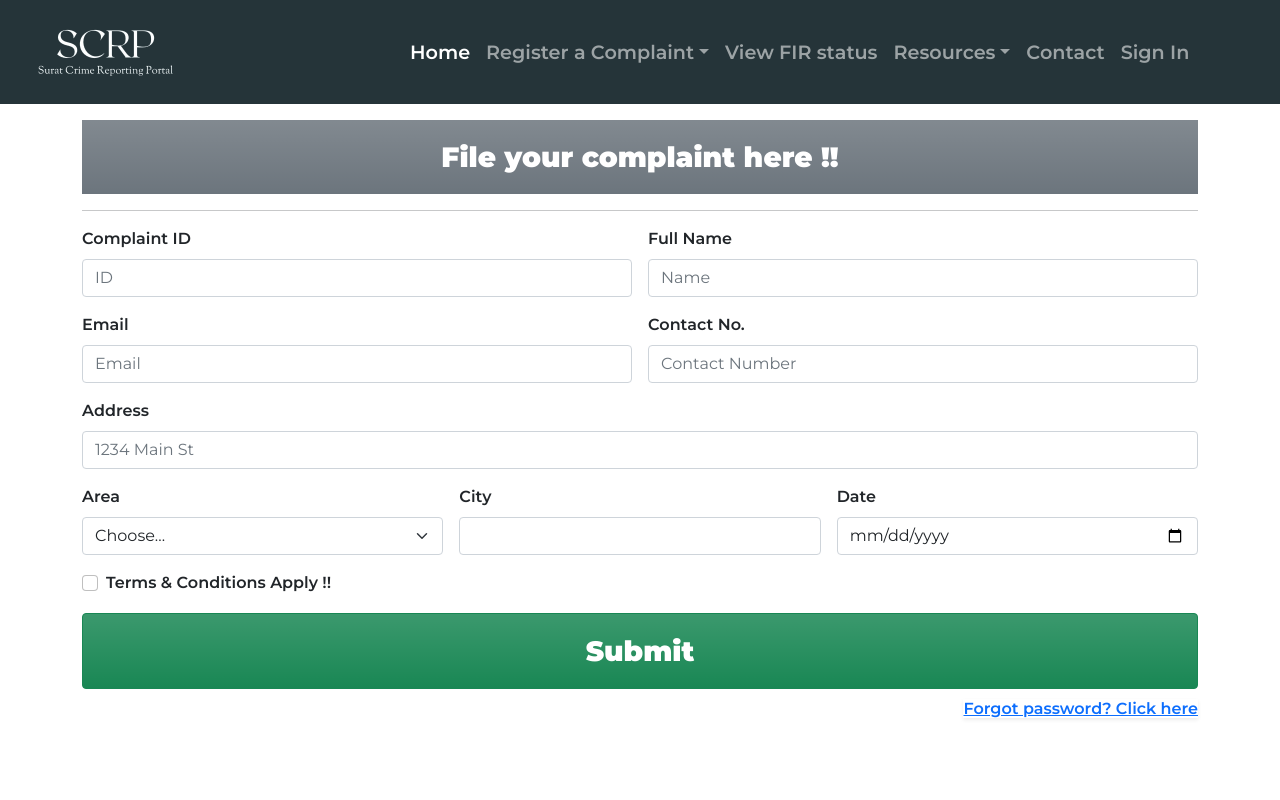
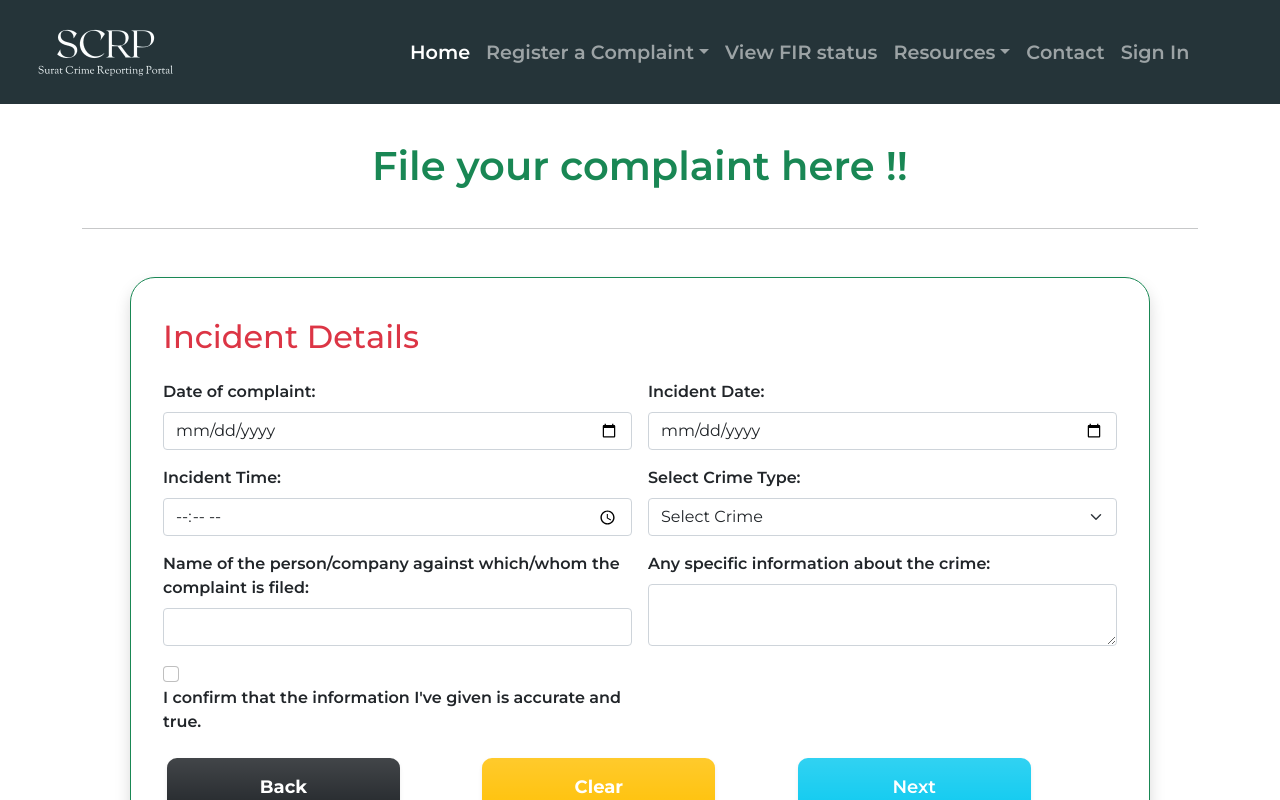
Before and after one commit to pjari14/CrimeShield, a React (Create React App) app: page /complaint in a window 1280 px wide. Shown: the top 800 px of the page. Built offline with nearby package versions, Linux system fonts and the light colour scheme.

Commit message:
commit done

```diff
--- a/src/App.css
+++ b/src/App.css
@@ -38,3 +38,45 @@
      text-align: justify;
      padding: 20px;
  }
+.button,.btn{
+    border-radius: 4px;
+       font-size: large;
+        border: none;
+        border-radius: 10px;
+        color: #FFFFFF;
+        text-align: center;
+        transition: all 0.5s;
+        cursor: pointer;
+        }
+                .button span {
+                    cursor: pointer;
+                    display: inline-block;
+                    position: relative;
+                    transition: 0.5s;
+                }
+                .button span:after {
+  content: '\00bb';
+  position: absolute;
+  opacity: 0;
+  top: 0;
+  right: -20px;
+  transition: 0.5s;
+}
+
+.button:hover span {
+  padding-right: 25px;
+}
+
+.button:hover span:after {
+  opacity: 1;
+  right: 0;
+}
+.border{
+    border-radius:25px;
+}
+.card{
+    border-radius:15px;
+}
+.btn-sm{
+    width:80%;
+}
--- a/src/App.js
+++ b/src/App.js
@@ -2,12 +2,14 @@ import "./App.css";
 import { Routes, Route } from "react-router-dom";
 import Navbar from "./Components/Navbar";
 import Footer from "./Components/Footer";
-
+import Contactus from "./Pages/Contactus";
 import Home from "./Pages/Home";
 import Login from "./Pages/Login";
 import Signup from "./Pages/Signup";
+import PersonalData from "./Pages/personaldata";
+import Incident from "./Pages/Incident";
+import CheckStatus from "./Pages/checkstatus";
 import Complaint from "./Pages/complaint";
-import Incident from "./Pages/Incident";
 
 function App() {
   return (
@@ -17,12 +19,12 @@ function App() {
         <Route path="/" element={<Home />}></Route>
         <Route path="/login" element={<Login />}></Route>
         <Route path="/signup" element={<Signup />}></Route>
-
-        <Route path="/Complaint" element={<Complaint />}></Route>
+        <Route path="/CheckStatus" element={<CheckStatus />}></Route>
+        <Route path="/PersonalData" element={<PersonalData />}></Route>
         <Route path="/Incident" element={<Incident />}></Route>
-
+        <Route path="/contactus" element={<Contactus />}></Route>
         <Route path="/complaint" element={<Complaint />}></Route>
-</Routes>
+      </Routes>
       <Footer />
     </div>
   );
--- /dev/null
+++ b/src/Pages/Contactus.js
@@ -0,0 +1,10 @@
+import React from "react";
+import { Link } from "react-router-dom";
+const contactus = () => {
+  return (
+    <>
+      <h2>Contact us</h2>
+    </>
+  );
+};
+export default contactus;
--- /dev/null
+++ b/src/Pages/checkstatus.js
@@ -0,0 +1,61 @@
+import React from "react";
+import { Link } from "react-router-dom";
+const CheckStatus = () => {
+  return (
+    <>
+      <div class="container mt-2 pt-2">
+        <div class="col-sm-12 py-2 px-5">
+          <div class=" p-3 text-center mb-2 fs-1">
+            <h2 class="text-danger">Track your complaint status</h2> <hr />
+          </div>
+
+          <form class="row g-3 shadow border border-info py-5 px-4 mx-1 my-4 ">
+            <div class="row py-4 px-3">
+              <div class="col-sm-4">
+                <label for="inputName" class="form-label mx-3">
+                  Complaint ID*
+                </label>
+              </div>
+              <div class="col-sm-4">
+                <input
+                  type="text"
+                  class="form-control"
+                  id="inputName"
+                  placeholder="Enter complaint no. here"
+                  required
+                />
+              </div>
+              <div class="col-sm-4">
+                <Link to="" class="btn btn-sm btn-warning  py-2 px-3 mx-2">
+                  Search
+                </Link>
+              </div>
+            </div>
+            <div class="row py-3 ">
+              <div class="col-sm-4"></div>
+              <div class="col-sm-4">
+                <input
+                  type="text"
+                  class="form-control"
+                  id="inputName"
+                  placeholder="Enter OTP here"
+                  required
+                />
+              </div>
+              <div class="col-sm-4">
+                <button
+                  to=""
+                  type="submit"
+                  class="btn btn-sm btn-success py-2 px-3 mx-2"
+                >
+                  Submit
+                </button>
+              </div>
+            </div>
+          </form>
+        </div>
+      </div>
+    </>
+  );
+};
+export default CheckStatus;
--- a/src/Pages/complaint.js
+++ b/src/Pages/complaint.js
@@ -1,122 +1,135 @@
 import React from "react";
+import { Link } from "react-router-dom";
 const Complaint = () => {
   return (
     <>
       <div class="container mt-2 pt-2">
-
-        <div class="col-12">
-          <div class="bg-secondary opacity-75 bg-gradient p-3 text-center mb-2 text-white fw-bolder fs-3">
+        <div class="col-sm-12">
+          <div class=" p-3 text-center mb-2 text-success fs-1">
             File your complaint here !!
           </div>
           <hr />
         </div>
-        <form class="row g-3">
+
+        <form class="row g-3 border border-success shadow py-4 px-4 mx-5 my-5 ">
+          <div class="col-sm-12">
+            <h2 class="text text-danger fw-3">Incident Details</h2>
+          </div>
+
           <div class="col-md-6">
-            <label for="inputName" class="form-label">
-              Complaint ID
-            </label>
+            <label class="form-label">Date of complaint:</label>
+
+            <input class="form-control" type="date" name="doc" id="cdate" />
+          </div>
+
+          <div class="col-md-6">
+            <label class="form-label">Incident Date:</label>
+
             <input
-              type="text"
               class="form-control"
-              id="inputName"
-              placeholder="ID"
+              type="date"
+              name="incidentDate"
+              id="idate"
             />
           </div>
 
           <div class="col-md-6">
-            <label for="inputName" class="form-label">
-              Full Name
-            </label>
+            <label class="form-label">Incident Time:</label>
+
             <input
-              type="text"
               class="form-control"
-              id="inputName"
-              placeholder="Name"
+              type="Time"
+              name="incidentTime"
+              id="selecttime"
             />
           </div>
 
           <div class="col-md-6">
-            <label for="inputEmail4" class="form-label">
-              Email
-            </label>
-            <input
-              type="email"
-              class="form-control"
-              id="inputEmail4"
-              placeholder="Email"
-            />
-          </div>
-          <div class="col-md-6">
-            <label for="inputPassword4" class="form-label">
-              Contact No.
-            </label>
-            <input
-              type="password"
-              class="form-control"
-              id="inputPassword4"
-              placeholder="Contact Number"
-            />
-          </div>
-          <div class="col-12">
-            <label for="inputAddress" class="form-label">
-              Address
-            </label>
-            <input
-              type="text"
-              class="form-control"
-              id="inputAddress"
-              placeholder="1234 Main St"
-            />
-          </div>
-          <div class="col-md-4">
-            <label for="inputState" class="form-label">
-              Area
-            </label>
-            <select id="inputState" class="form-select">
-              <option selected>Choose...</option>
-              <option>...</option>
-              <option>Varacha</option>
-              <option>Katargam</option>
-              <option>Rander</option>
-              <option>Vesu</option>
-              <option>God dod road</option>
-              <option>City light</option>
-              <option>Althan</option>
-              <option>Begampura</option>
+            <label class="form-label">Select Crime Type:</label>
+
+            <select class="form-select" id="ctype" name="crimeType">
+              <option value="select crime" default>
+                Select Crime
+              </option>
+              <option value="Robbery" name="crimeType">
+                Robbery
+              </option>
+              <option value="Financial Fraud" name="crimeType">
+                Financial Fraud
+              </option>
+              <option value="Kidnapping" name="crimeType">
+                Kidnapping
+              </option>
+              <option value="Assault" name="crimeType">
+                Assault
+              </option>
+              <option value="Other type" name="crimeType">
+                Other type
+              </option>
             </select>
           </div>
-          <div class="col-md-4">
-            <label for="inputCity" class="form-label">
-              City
+
+          <div class="col-md-6">
+            <label class="form-label">
+              Name of the person/company against which/whom the complaint is
+              filed:
             </label>
-            <input type="text" class="form-control" id="inputCity" />
+
+            <input class="form-control" name="suspect" type="text" id="" />
           </div>
 
-          <div class="col-md-4">
-            <label for="inputZip" class="form-label">
-              Date
+          <div class="col-md-6">
+            <label class="form-label">
+              Any specific information about the crime:
             </label>
-            <input type="date" class="form-control" id="inputZip" />
+
+            <textarea
+              class="form-control"
+              name="additionalInfo"
+              id="addinfo"
+            ></textarea>
           </div>
-          <div class="col-12">
-            <div class="form-check">
-              <input class="form-check-input" type="checkbox" id="gridCheck" />
-              <label class="form-check-label" for="gridCheck">
-                Terms & Conditions Apply !!
-              </label>
+
+          <div class="col-6">
+            <input
+              class="form-check-input"
+              type="checkbox"
+              value=""
+              id="check"
+            />
+            <label class="form-check-label" for="flexCheckDefault">
+              I confirm that the information I've given is accurate and true.
+            </label>
+          </div>
+          <div class="row py-4 ">
+            <div class="col-4 ">
+              <Link
+                to="/PersonalData"
+                class="btn btn-sm shadow-sm  btn-dark   bg-gradient  p-3 text-center text-white fw-bold "
+              >
+                Back
+              </Link>
+            </div>
+            <div class="col-4 ">
+              <button
+                type="reset"
+                id="btnclear"
+                to=""
+                class="btn btn-sm shadow-sm  btn-warning   bg-gradient  p-3 text-center text-white fw-bold "
+              >
+                Clear
+              </button>
+            </div>
+            <div class="col-4 ">
+              <Link
+                to="/Complaint"
+                class="btn shadow-sm button btn-sm btn-info shadow-sm bg-gradient p-3 text-center text-white fw-bold "
+              >
+                <span>Next</span>
+              </Link>
             </div>
           </div>
-          <div class="col-12 text-end">
-            <button
-              type="submit"
-              class="btn btn-success w-100 bg-gradient p-3 text-center mb-2 text-white fw-bolder fs-3"
-            >
-              Submit
-            </button>
-            <a href="#" class="text-primary shadow-sm">
-              Forgot password? Click here
-            </a>
-          </div>
+          <div class="col-4 text-end"></div>
         </form>
       </div>
     </>
--- /dev/null
+++ b/src/Pages/personaldata.js
@@ -0,0 +1,130 @@
+import React from "react";
+import { Link } from "react-router-dom";
+const PersonalData = () => {
+  return (
+    <>
+      <div class="container mt-2 pt-2">
+        <div class="col-sm-12">
+          <div class=" p-3 text-center mb-2 text-success fs-1">
+            File your complaint here !!
+          </div>
+          <hr />
+        </div>
+
+        <form class="row g-3 border border-success shadow py-4 px-4 mx-5 my-5 ">
+          <div class="col-sm-12">
+            <h2 class="text text-danger fw-3">Personal Data</h2>
+          </div>
+          <div class="col-md-6">
+            <label for="inputName" class="form-label">
+              First Name
+            </label>
+            <input
+              type="text"
+              class="form-control"
+              id="inputName"
+              placeholder="First Name"
+            />
+          </div>
+
+          <div class="col-md-6">
+            <label for="inputName" class="form-label">
+              Last Name
+            </label>
+            <input
+              type="text"
+              class="form-control"
+              id="inputName"
+              placeholder="Last Name"
+            />
+          </div>
+
+          <div class="col-md-6">
+            <label for="inputEmail4" class="form-label">
+              Email
+            </label>
+            <input
+              type="email"
+              class="form-control"
+              id="inputEmail4"
+              placeholder="example@email.com"
+            />
+          </div>
+          <div class="col-md-6">
+            <label for="inputPassword4" class="form-label">
+              Contact No.
+            </label>
+            <input
+              type="password"
+              class="form-control"
+              id="inputPassword4"
+              placeholder="Contact Number"
+            />
+          </div>
+          <div class="col-12">
+            <label for="inputAddress" class="form-label">
+              Address
+            </label>
+            <input
+              type="text"
+              class="form-control"
+              id="inputAddress"
+              placeholder="1234 Main St"
+            />
+          </div>
+          <div class="col-md-4">
+            <label for="inputCity" class="form-label">
+              City
+            </label>
+            <input type="text" class="form-control" id="inputCity" />
+          </div>
+          <div class="col-md-4">
+            <label for="inputState" class="form-label">
+              Area
+            </label>
+            <select id="inputState" class="form-select">
+              <option selected>Select Area</option>
+
+              <option>Varacha</option>
+              <option>Katargam</option>
+              <option>Rander</option>
+              <option>Vesu</option>
+              <option>God dod road</option>
+              <option>City light</option>
+              <option>Althan</option>
+              <option>Begampura</option>
+            </select>
+          </div>
+
+          <div class="col-md-4">
+            <label for="inputZip" class="form-label">
+              Date
+            </label>
+            <input type="date" class="form-control" id="inputZip" />
+          </div>
+
+          <div class="col-3 ">
+            <button
+              type="reset"
+              id="btnclear"
+              to=""
+              class="btn btn-smshadow-sm  btn-warning  w-100 bg-gradient  p-3 text-center text-white fw-bold "
+            >
+              Clear
+            </button>
+          </div>
+          <div class="col-3 ">
+            <Link
+              to="/Complaint"
+              class="btn shadow-sm button btn-sm btn-info shadow-sm w-100 bg-gradient p-3 text-center text-white fw-bold "
+            >
+              <span>Next</span>
+            </Link>
+          </div>
+          <div class="col-4 text-end"></div>
+        </form>
+      </div>
+    </>
+  );
+};
+export default PersonalData;
```
Also changed, not shown: src/Components/Cards.js (+4 -4 lines), src/Components/Navbar.js (+5 -10 lines), src/Pages/Complaint.js (+112 -49 lines).
